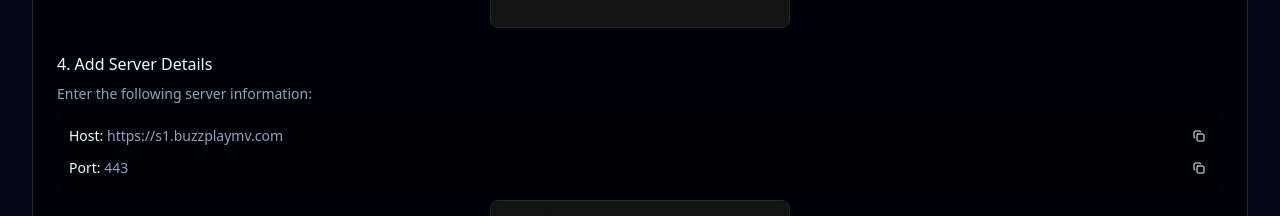
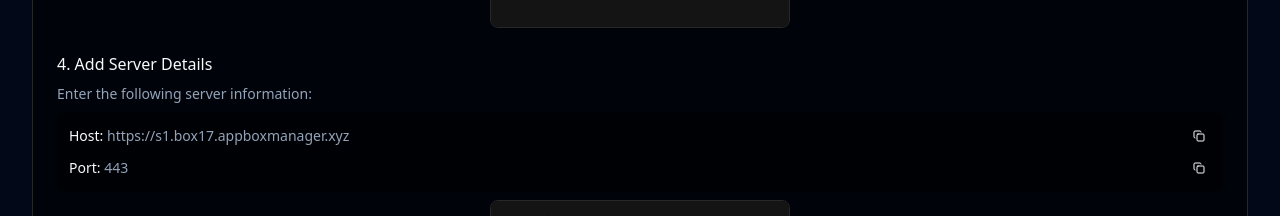
Before and after one commit to Ahmedshern/buzzplaymv, a Next.js app: page /dashboard in a window 1280 px wide. Shown: the part 1700-1916 px from the top of the page. Built offline with nearby package versions, Linux system fonts and the light colour scheme; no server answers; the database is empty; sample sign-in values are in the browser's storage.

Commit message:
server address change

```diff
--- a/app/dashboard/page.tsx
+++ b/app/dashboard/page.tsx
@@ -127,14 +127,14 @@
                       <p className="text-sm flex items-center justify-between">
                         <span>
                           <span className="font-medium">Host:</span>{" "}
-                          <span className="text-muted-foreground">https://s1.buzzplaymv.com</span>
+                          <span className="text-muted-foreground">https://s1.box17.appboxmanager.xyz</span>
                         </span>
                         <Button
                           variant="ghost"
                           size="icon"
                           className="h-6 w-6"
                           onClick={() => {
-                            navigator.clipboard.writeText("https://s1.buzzplaymv.com");
+                            navigator.clipboard.writeText("https://s1.box17.appboxmanager.xyz");
                             toast({
                               description: "Host URL copied to clipboard",
                               duration: 2000,
```
